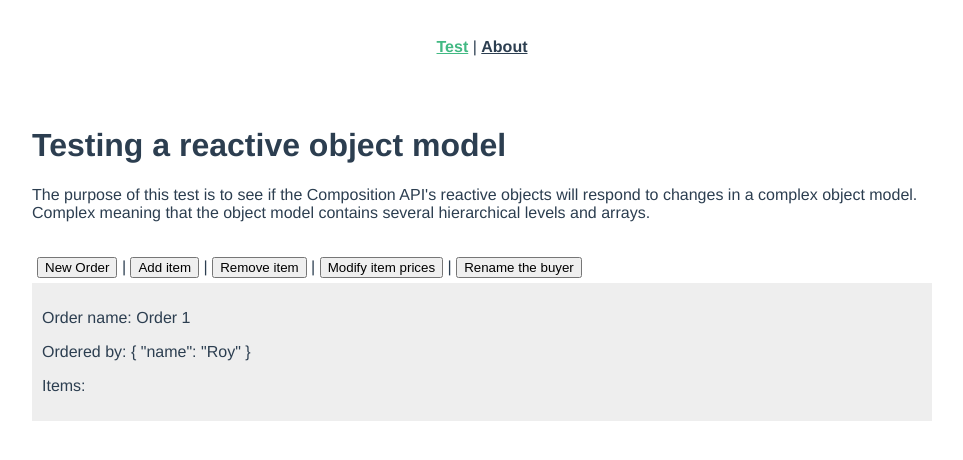
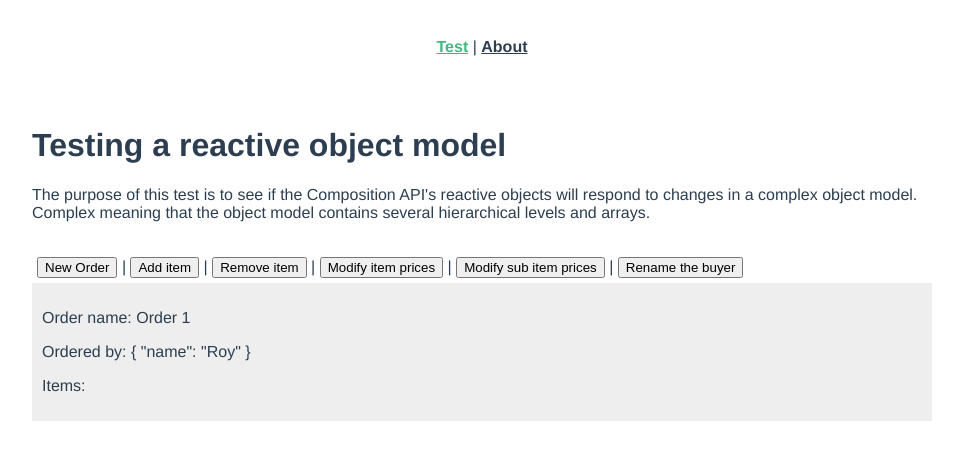
Before and after one commit to rchin75/test-objects, a Vue app: page /#/test in a window 1280 px wide. Shown: the top 460 px of the page, without its empty margins (158-1121 px from the left). Built offline with nearby package versions, Linux system fonts and the light colour scheme.

Commit message:
Added info

```diff
--- a/src/model/item.ts
+++ b/src/model/item.ts
@@ -8,6 +8,9 @@ export default class Item {
     /** Price of the item. */
     price : number;
 
+    /** Optional sub items. */
+    subItems : Item[];
+
     /**
      * Constructor.
      * @param name Name of the item.
@@ -16,5 +19,6 @@ export default class Item {
     constructor(name : string, price : number) {
         this.name = name;
         this.price = price;
+        this.subItems = [];
     }
 }
--- a/src/views/Test.vue
+++ b/src/views/Test.vue
@@ -11,6 +11,7 @@
             <button @click="onAddItem">Add item</button> |
             <button @click="onRemoveItem">Remove item</button> |
             <button @click="onModifyItemPrices">Modify item prices</button> |
+            <button @click="onModifySubItemPrices">Modify sub item prices</button> |
             <button @click="onRenameBuyer">Rename the buyer</button>
         </div>
 
@@ -65,6 +66,11 @@
                 items++;
                 const item = new Item("Item" + items, getRandomPrice());
                 order.value?.items.push(item);
+
+                // Try adding a sub item too to make the hierarchy even deeper.
+                items++;
+                const subItem = new Item("Sub-item" + items, getRandomPrice());
+                item.subItems.push(subItem);
             }
 
             // Removes the last itemfrom the order.
@@ -93,6 +99,15 @@
                 }
             }
 
+            /* Modifies only the sub item prices */
+            function onModifySubItemPrices() {
+                order.value?.items.forEach(item => {
+                    item.subItems.forEach(subItem => {
+                        subItem.price = getRandomPrice();
+                    });
+                })
+            }
+
             return {
                 order,
                 // The UI should react to all of these interactions with the order object.
@@ -100,6 +115,7 @@
                 onAddItem,
                 onRemoveItem,
                 onModifyItemPrices,
+                onModifySubItemPrices,
                 onRenameBuyer
             };
         }
```
